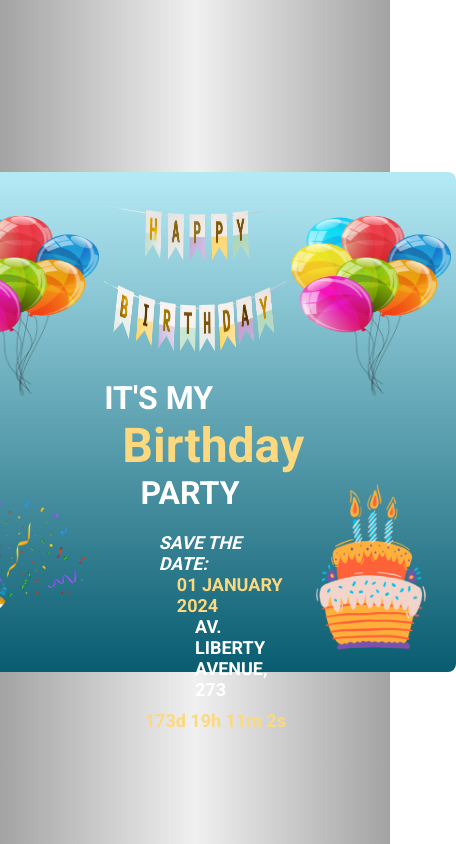
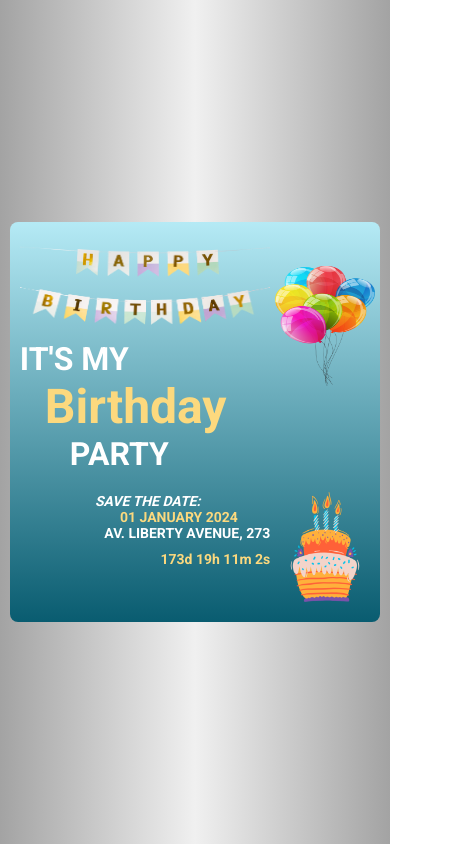
Before and after one commit to William-WSilva/Convite_Evento, a website built with Parcel: page src/index.html in a window 390 px wide. Shown: the whole page, 456 px wide, since content can reach past the window. Built offline with nearby package versions, Linux system fonts and the light colour scheme.

Commit message:
Ajustando Responsividade

```diff
--- a/src/styles/_cartao.scss
+++ b/src/styles/_cartao.scss
@@ -9,6 +9,12 @@
     border-radius: 8px;
     padding: 15px 5px;
 
+    @media (max-width: 768px){
+        width: 95%;
+        height: 400px;
+        grid-template-columns: 3fr 1fr;
+    }
+
     &__decorativos{
         display: flex;
         flex-direction: column;
@@ -16,9 +22,20 @@
         justify-content: space-between;
         width: 100%;
 
+        @media (max-width: 768px){
+            &:nth-child(1){
+                display: none;
+            }
+        }
+
         img{
             width: 160px;
             height: 180px;
+
+            @media (max-width: 768px){
+                width: 100px;
+                height: 120px;
+            }
         }
 
         &__balao{
@@ -40,9 +57,15 @@
     &__mensagem{
         padding: 0px 5px;
 
+
+
         &__bandeira{
             width: 100%;
             height: 40%;
+
+            @media (max-width: 768px){
+               height: 100px;
+            }
         }
 
         &__informacoes{
@@ -74,8 +97,15 @@
                 &:nth-child(5){
                     margin-left: 40%;
                 }
+
                 &:nth-child(6){
                     margin-left: 50%;
+
+                    @media (max-width: 768px){
+                        margin-left: 0%;
+                        width: 100%;
+                        text-align: end;
+                    }
                 }
             }
         }
--- a/src/styles/main.scss
+++ b/src/styles/main.scss
@@ -10,8 +10,9 @@
     color: variaveis.$textColor;
     font-size: 18px;
 
-    // border: 1px solid gray;
-
+    @media (max-width: 768px){
+        font-size: 14px;
+    }
 }
 
 .container{
@@ -21,6 +22,7 @@
     background-image: linear-gradient( 90deg, variaveis.$bgBodyEscuro, variaveis.$bgBodyClaro, variaveis.$bgBodyEscuro );
     width: 100vw;
     height: 100vh;
+
 }
 
 .textBig{
```
